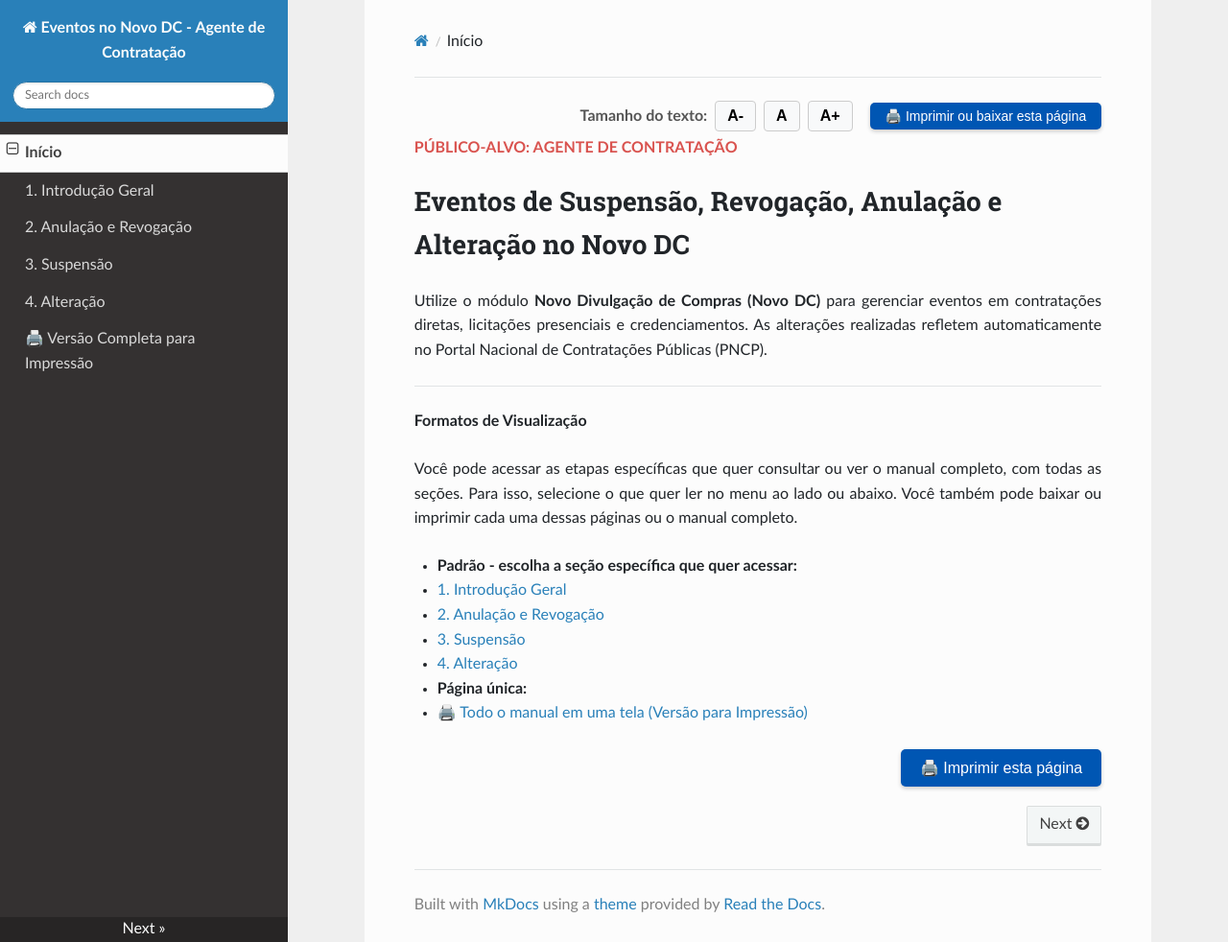
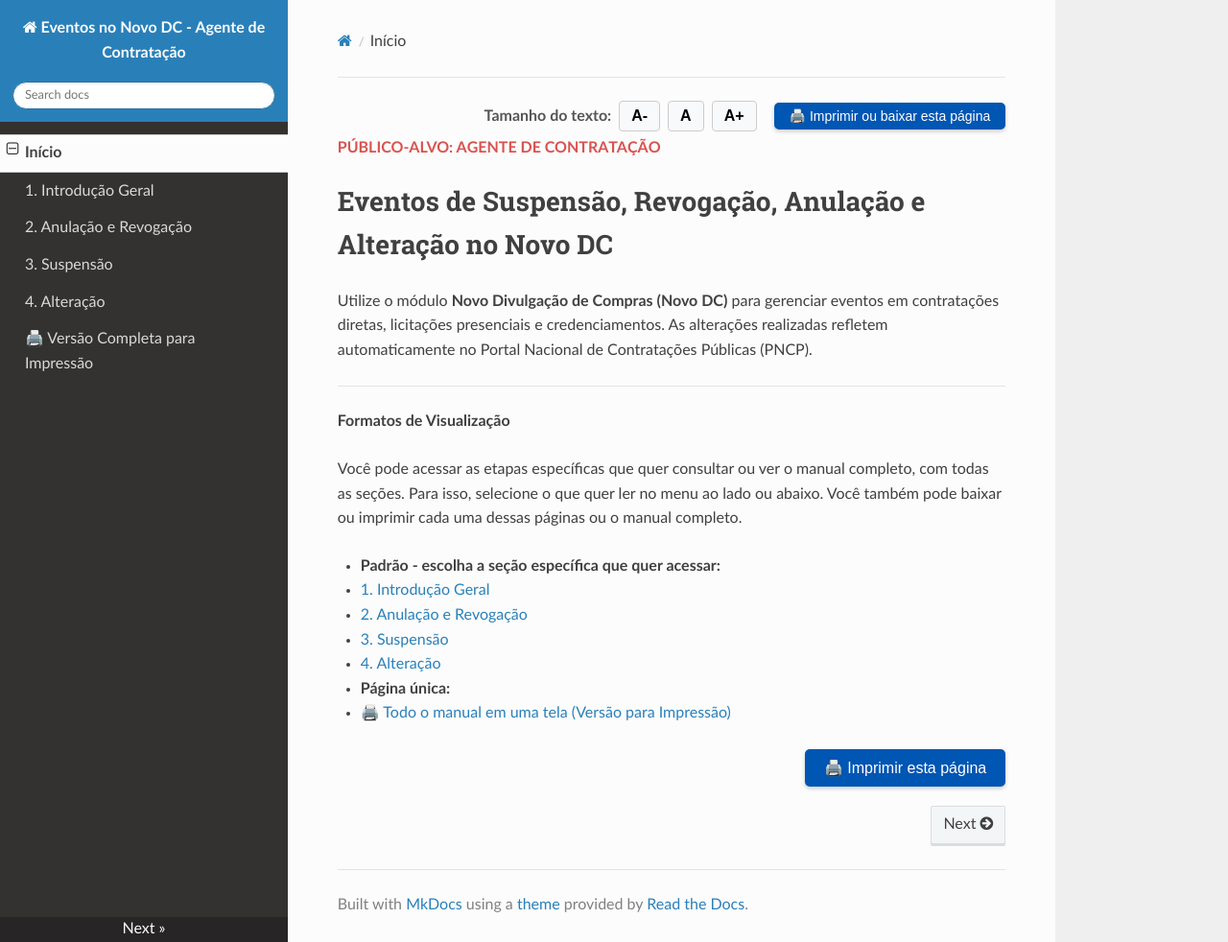
Before and after one commit to siqueiraazevedo2013-cloud/Tutorial-Eventos-Novo-DC, an MkDocs documentation site: the page built from docs/index.md, in a window 1280 px wide and 982 px high. Shown: the whole window at 96% size. Built offline with MkDocs 1.6.1, drawn with Linux system fonts in a browser that asks for light colours; nearby versions of some CDN libraries.

Commit message:
Update CSS for image styling and remove old rules
Removed old styling rules and added new styles for images.

```diff
--- a/docs/css/extra.css
+++ b/docs/css/extra.css
@@ -1,33 +1,6 @@
-/* Limita a largura máxima do texto em monitores para conforto visual */
-.wy-nav-content, main, .md-content {
-  max-width: 820px !important;
-  margin-left: auto !important;
-  margin-right: auto !important;
+/* Aplica linha de borda, cantos arredondados e sombra em todas as imagens */
+.rst-content img, .md-content img, .wy-nav-content img, article img {
+  border: 1px solid #d1d5db !important; /* Espessura (1px), estilo (solid) e cor (#d1d5db) */
+  border-radius: 8px !important;       /* Curvatura dos cantos */
+  box-shadow: 0 4px 12px rgba(0, 0, 0, 0.08) !important; /* Sombra opcional para destaque */
 }
-
-/* Em celulares e telas pequenas, ajusta para 100% da largura útil */
-@media screen and (max-width: 768px) {
-  .wy-nav-content, main, .md-content {
-    max-width: 100% !important;
-    padding: 10px !important;
-  }
-}
-
-/* Melhora a acessibilidade, leitura e alinhamento do texto */
-body, .md-content, .wy-nav-content {
-  line-height: 1.65 !important;
-  color: #212529 !important;
-}
-
-/* Justifica os parágrafos, listas e textos dentro de caixas de aviso (admonitions) */
-.wy-nav-content p,
-.rst-content p,
-.md-content p,
-.wy-nav-content li,
-.rst-content li,
-.md-content li,
-.admonition p,
-.rst-content .admonition p,
-.md-content .admonition p {
-  text-align: justify !important;
-}
```
